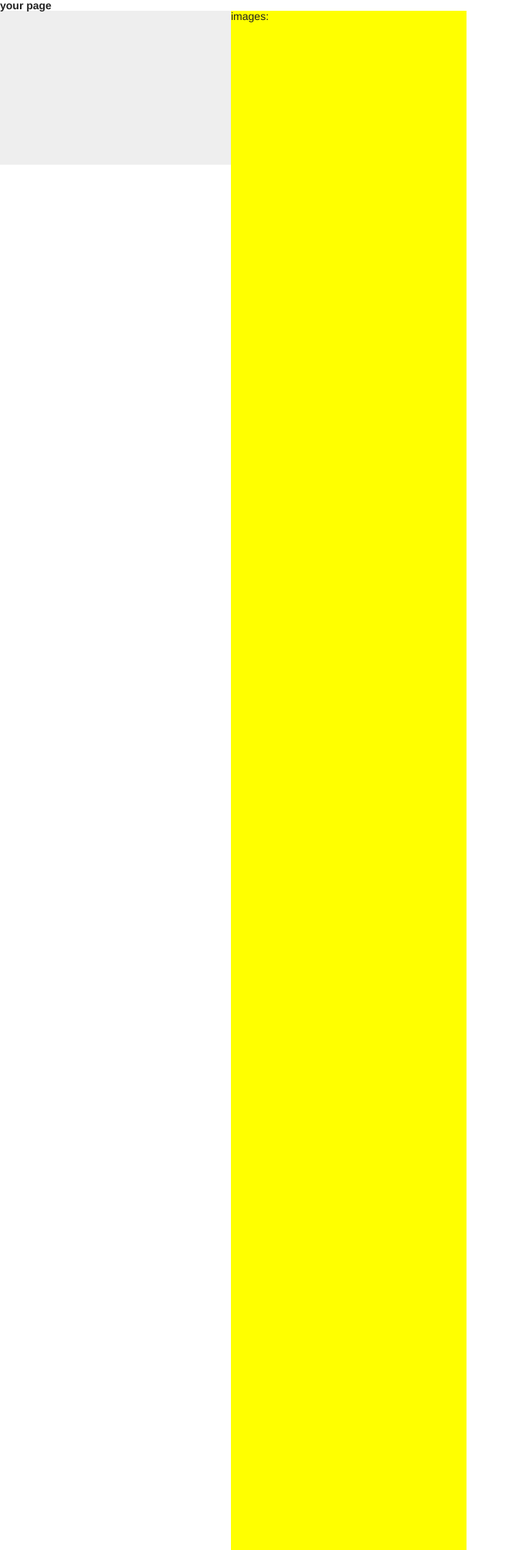
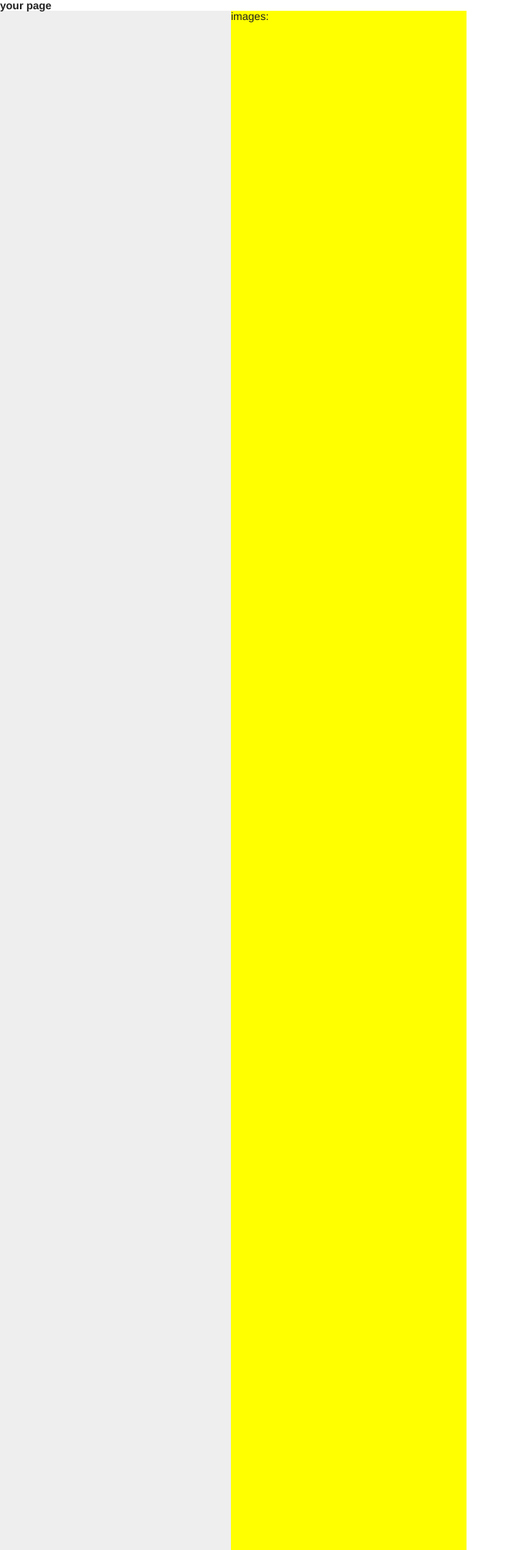
Before and after one commit to dfischman1/instatweet-hub, a Flask app: template templates/instagram.html in a window 1280 px wide. Shown: the part 126-2140 px from the top of the page at 77% size, without its empty margins (0-669 px from the left). Run offline with Flask 2, Linux system fonts and the light colour scheme; the template is opened without the code that fills it, so the values that code supplies are empty; parts of the project's set-up code (start-up, migrations or seed data) failed here and were passed over.

Commit message:
Update instagram.html

```diff
--- a/templates/instagram.html
+++ b/templates/instagram.html
@@ -11,7 +11,7 @@ by The Broken Keyboards
 your page</b>
 <br>
 <body>
-<div id="tweets" style="background-color:#EEEEEE;height:200px;width:300px;float:left;">
+<div id="tweets" style="background-color:#EEEEEE;height:2000px;width:300px;float:left;">
 <h2> {{ user_hashtag }} </h2>
 {% for tweet in tweets %}
 <li><p> {{ tweet }} </p></li>
```
